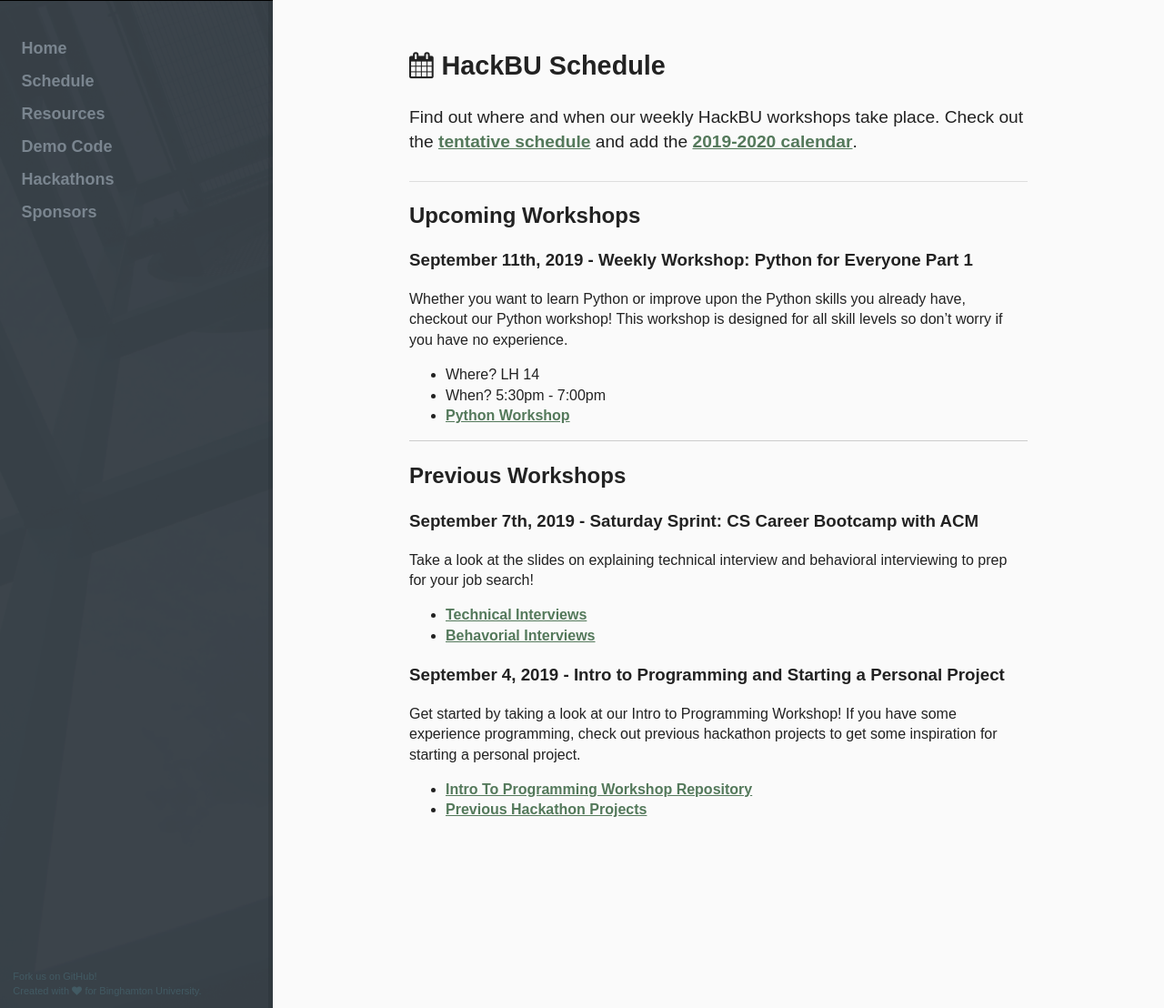
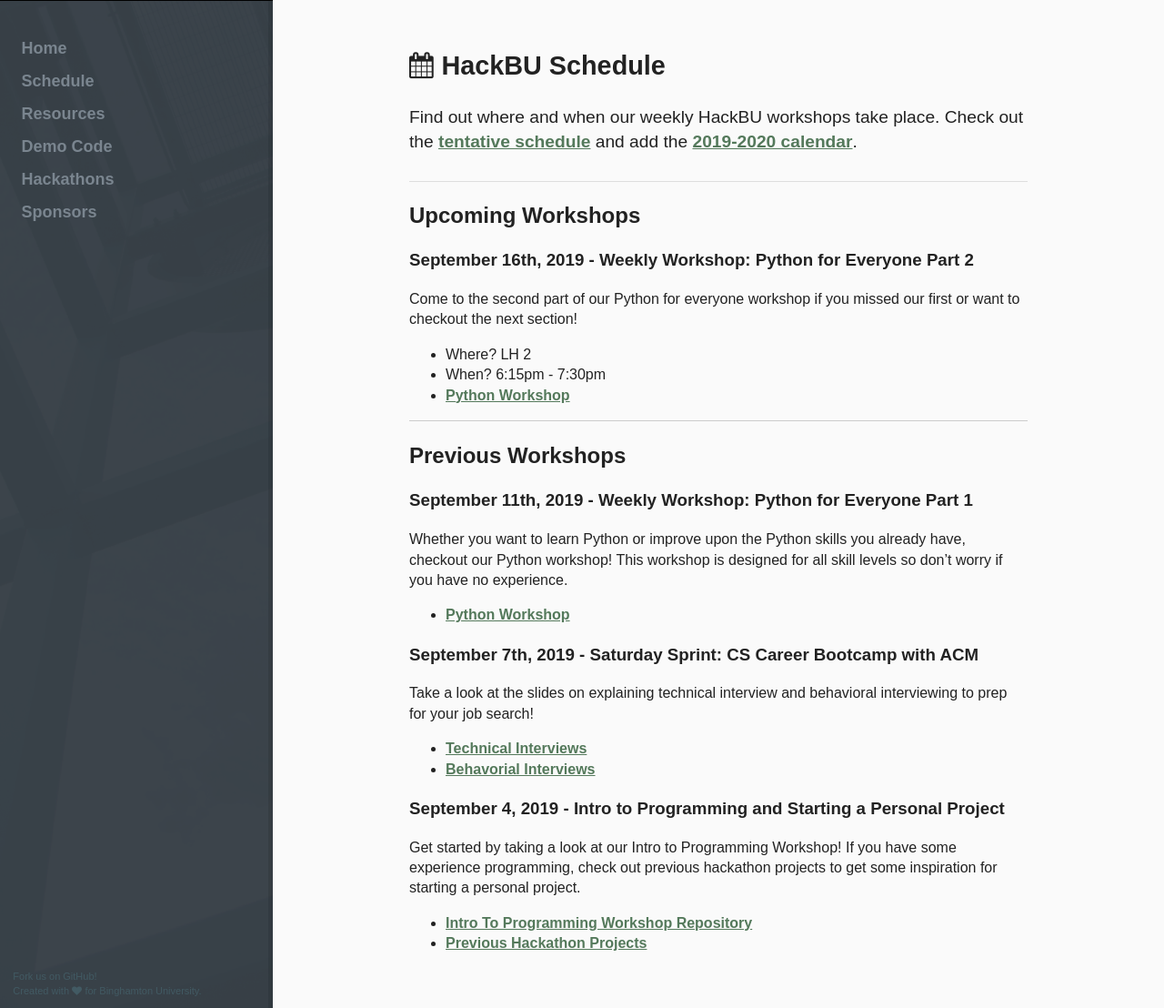
Before and after one commit to hackbinghamton/hackbinghamton.github.io, a Jekyll site: the page built from schedule/index.html, in a window 1280 px wide and 1212 px high, cut to the strip 104-1212 px from the top of the window. Shown: the whole strip at 91% size. Built offline with Jekyll 4.4.1, drawn with Linux system fonts in a browser that asks for light colours; nearby versions of some CDN libraries.

Commit message:
Move workshops

```diff
--- a/schedule/index.html
+++ b/schedule/index.html
@@ -9,14 +9,14 @@
 	<p>Find out where and when our weekly HackBU workshops take place. Check out the <a href="https://docs.google.com/spreadsheets/d/171UMVQsbL7_Dmp_Nngxn7VcYaq_Nuerf2sjMHddhqGg/edit?usp=sharing">tentative schedule</a> and add the <a href="https://calendar.google.com/calendar/r?cid=YmluZ2hhbXRvbi5lZHVfa3VpZzFnbXNibXU5czZhbGY0aDEzaDhuNm9AZ3JvdXAuY2FsZW5kYXIuZ29vZ2xlLmNvbQ">2019-2020 calendar</a>. </p>
 </div>
 <h2> Upcoming Workshops </h2>
-<h3> September 11th, 2019 - Weekly Workshop: Python for Everyone Part 1</h3>
-  Whether you want to learn Python or improve upon the Python skills you already have, checkout our Python workshop! This workshop is designed for all skill levels so don’t worry if you have no experience.
+<h3> September 16th, 2019 - Weekly Workshop: Python for Everyone Part 2</h3>
+  Come to the second part of our Python for everyone workshop if you missed our first or want to checkout the next section!
   <ul>
     <li>
-	    Where? LH 14
+	    Where? LH 2
     </li>
     <li>
-	    When? 5:30pm - 7:00pm
+	    When? 6:15pm - 7:30pm
     </li>
     <li>
 	    <b><a href="https://github.com/HackBinghamton/PythonWorkshop/"> Python Workshop </a> </b>
@@ -25,6 +25,13 @@
   <hr>
 <h2> Previous Workshops </h2>
 <div class="article">
+  <h3> September 11th, 2019 - Weekly Workshop: Python for Everyone Part 1</h3>
+    Whether you want to learn Python or improve upon the Python skills you already have, checkout our Python workshop! This workshop is designed for all skill levels so don’t worry if you have no experience.
+    <ul>
+      <li>
+  	    <b><a href="https://github.com/HackBinghamton/PythonWorkshop/"> Python Workshop </a> </b>
+      </li>
+    </ul>
  <h3> September 7th, 2019 - Saturday Sprint: CS Career Bootcamp with ACM</h3>
   Take a look at the slides on explaining technical interview and behavioral interviewing to prep for your job search!
   <ul>
```
